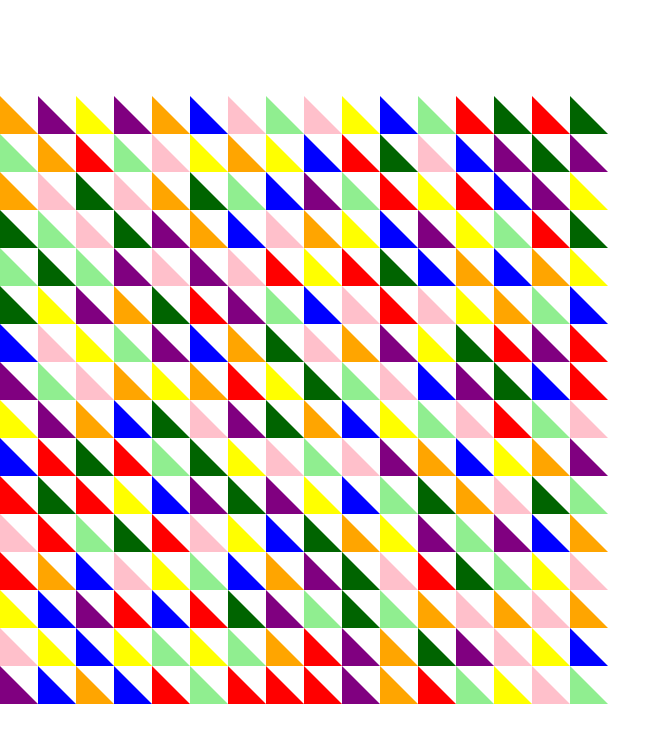
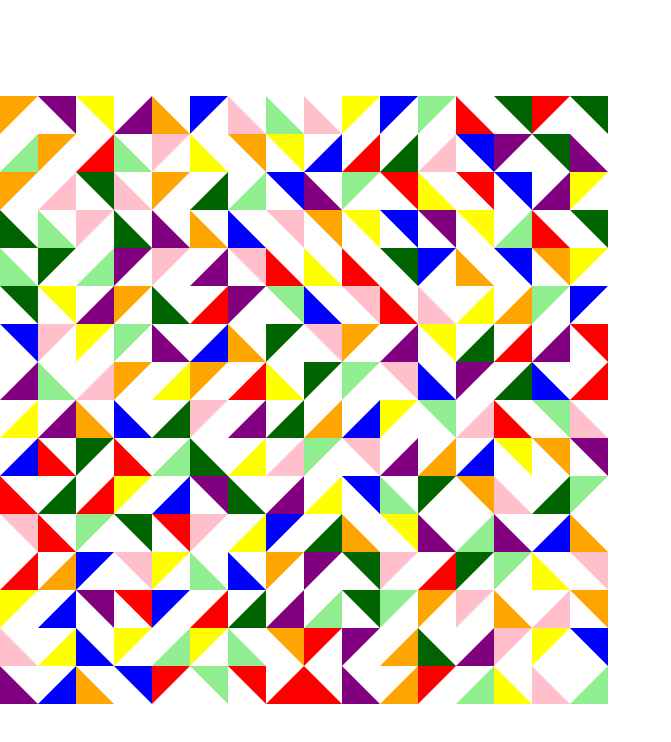
Before and after one commit to FrankyFrankFrank/quilt-solver, a React (Vite) app: page / in a window 1280 px wide. Shown: the top 742 px of the page, without its empty margins (0-671 px from the left). Built offline with nearby package versions, Linux system fonts and the light colour scheme.

Commit message:
adds white squares

```diff
--- a/src/App.jsx
+++ b/src/App.jsx
@@ -4,6 +4,14 @@ import { generateSquares } from './utils'
 
 function App() {
   const squares = generateSquares()
+
+  const getRotation = (index) => {
+    const rotations = [0, 90, 180, 270]
+
+    // get a random rotation
+    const rotation = rotations[Math.floor(Math.random() * rotations.length)]
+    return rotation
+  }
 
   return (
     <div id="grid">
@@ -13,7 +21,7 @@ function App() {
           className="square"
           style={{ backgroundColor: square.color }}
         >
-          <svg width="38" height="38" viewBox="0 0 100 100">
+          <svg width="38" height="38" viewBox="0 0 100 100" style={{ transform: `rotate(${getRotation()}deg)`}}>
             <polygon points="0 0, 100 0, 100 100" fill='white' />
           </svg>
         </div>
```
